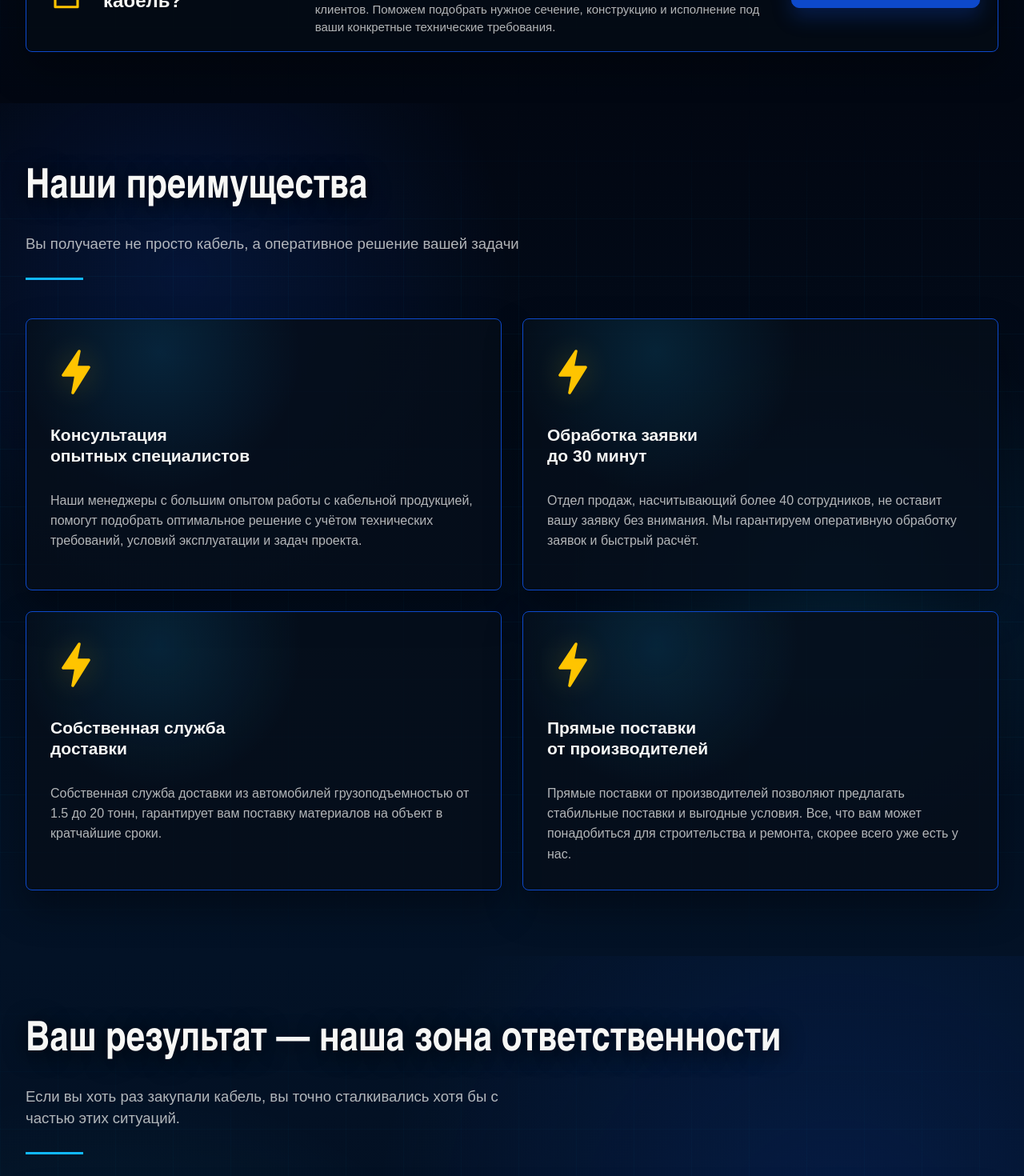
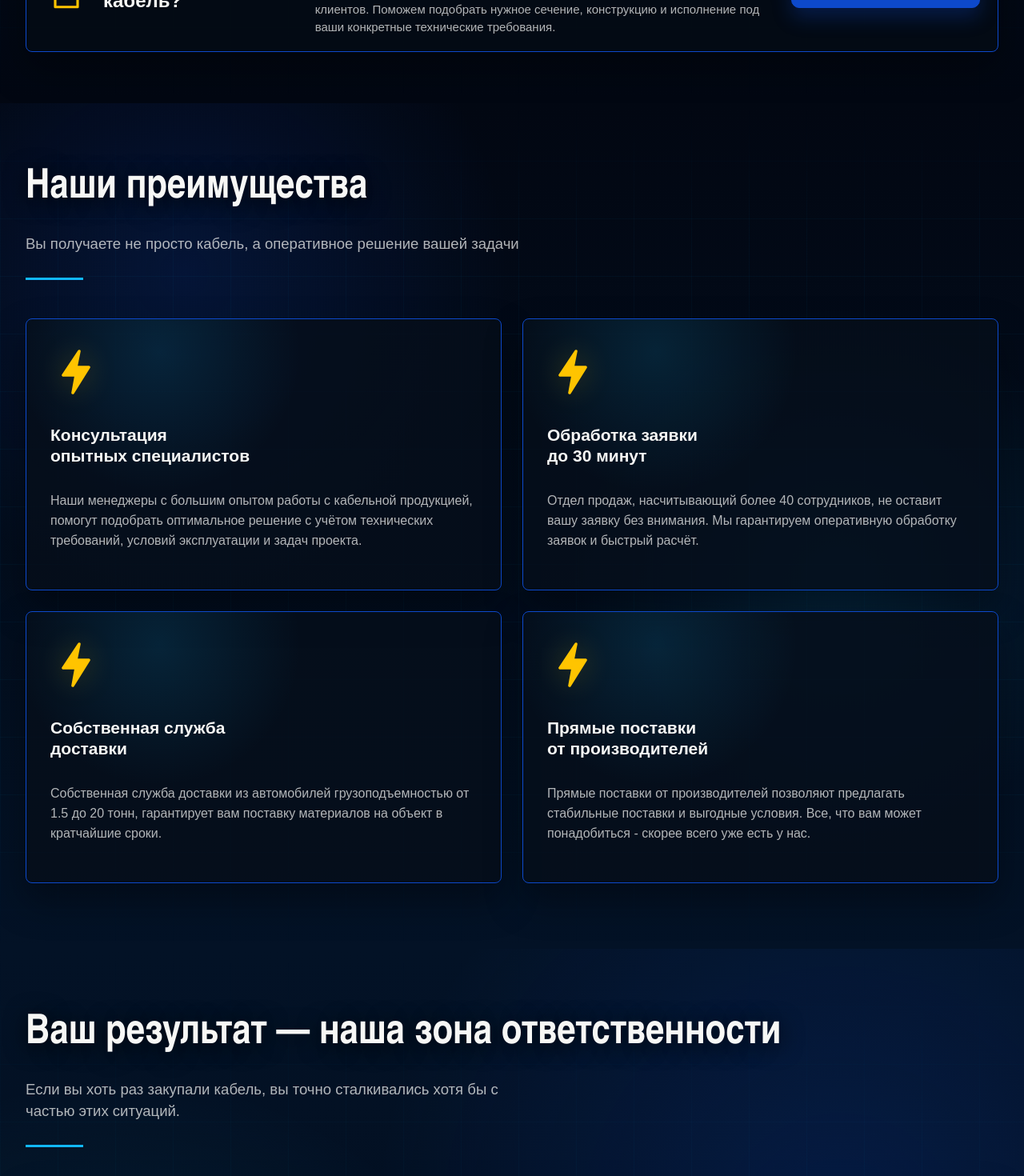
Before and after one commit to artofmarktg-a11y/cable, a Next.js app: page / in a window 1280 px wide. Shown: the part 5300-6770 px from the top of the page at 80% size. Built offline with nearby package versions, Linux system fonts and the light colour scheme.

Commit message:
Refine advantage and order card typography

```diff
--- a/app/globals.css
+++ b/app/globals.css
@@ -727,6 +727,9 @@ svg {
 }
 
 .audience-card h3 {
+  min-height: 58px;
+  display: grid;
+  align-content: start;
   margin: 0 0 18px;
   font-size: clamp(19px, 1.22vw, 23px);
   font-weight: 700;
@@ -809,7 +812,7 @@ svg {
   margin: 0;
   color: var(--text);
   font-size: clamp(18px, 1.18vw, 22px);
-  font-weight: 700;
+  font-weight: 400;
   line-height: 1.55;
 }
 
--- a/app/page.jsx
+++ b/app/page.jsx
@@ -116,7 +116,7 @@ const advantages = [
   {
     title: "Прямые поставки от производителей",
     titleLines: ["Прямые поставки", "от производителей"],
-    text: "Прямые поставки от производителей позволяют предлагать стабильные поставки и выгодные условия. Все, что вам может понадобиться для строительства и ремонта, скорее всего уже есть у нас.",
+    text: "Прямые поставки от производителей позволяют предлагать стабильные поставки и выгодные условия. Все, что вам может понадобиться - скорее всего уже есть у нас.",
   },
 ];
 
```
